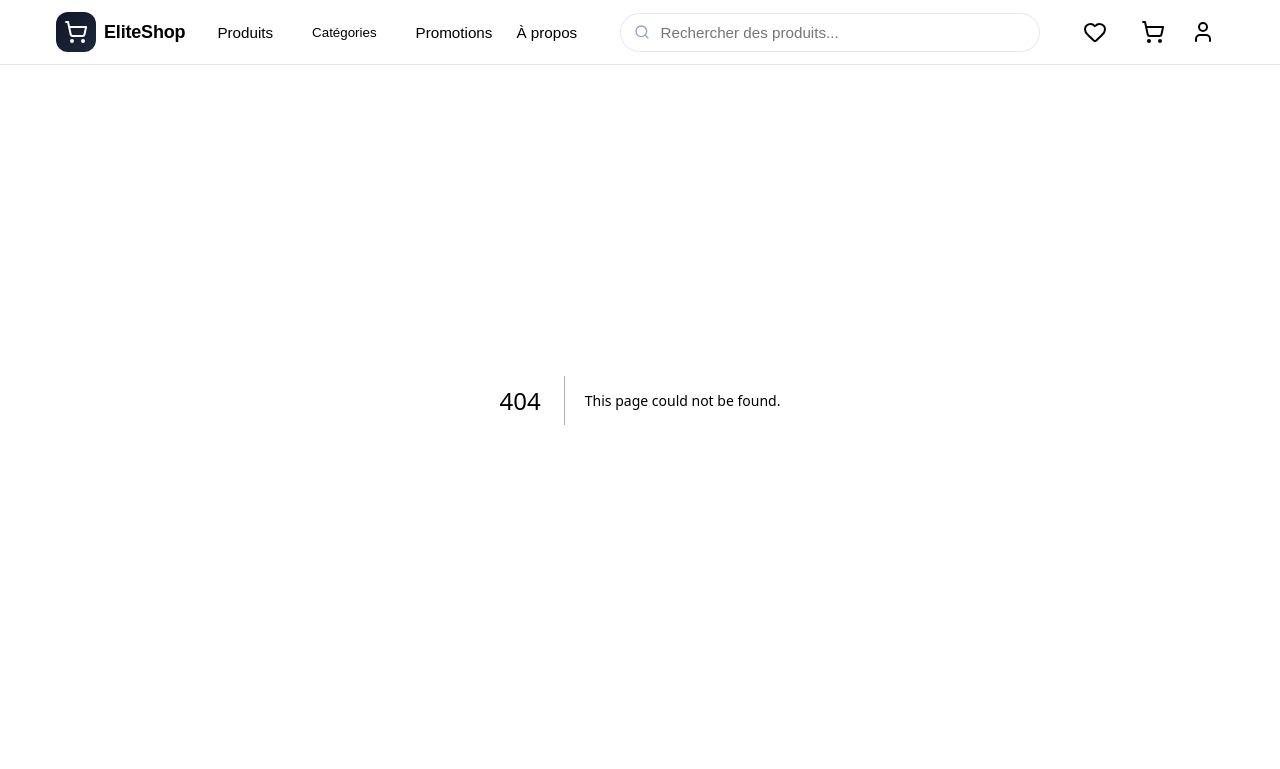
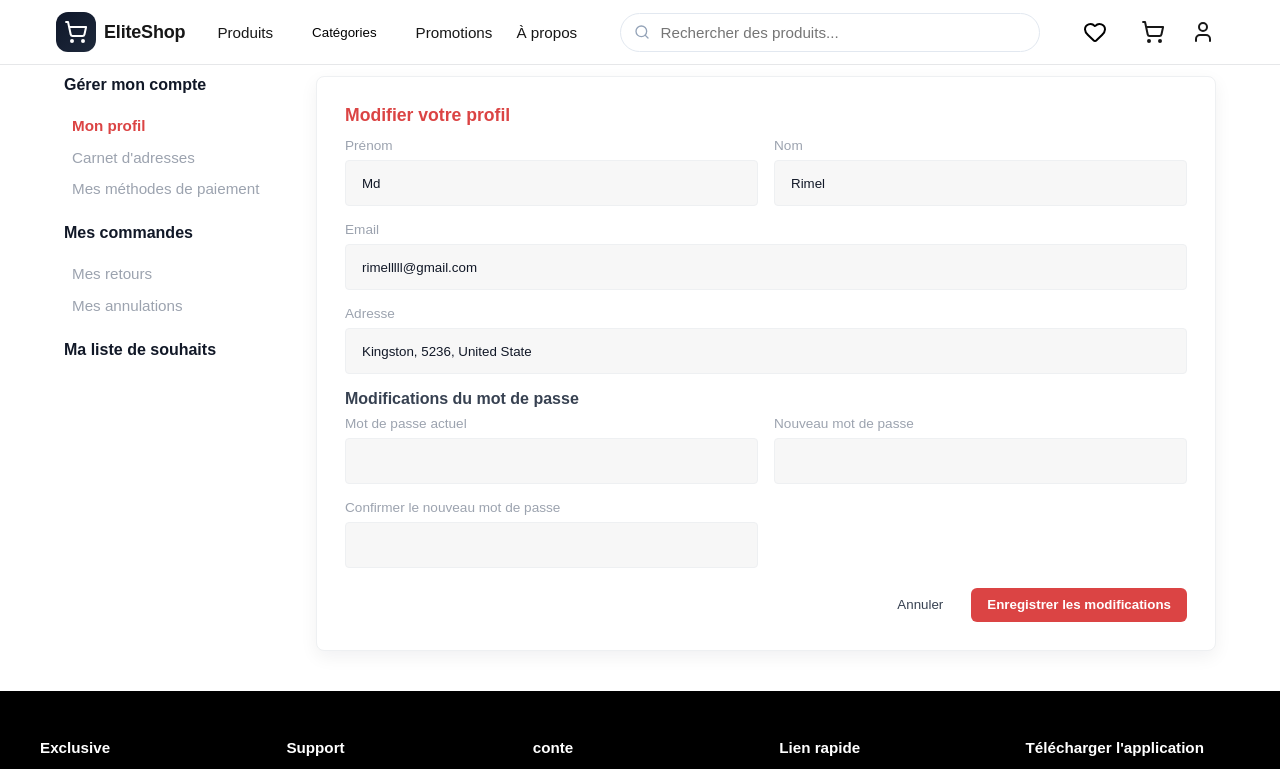
Before and after one commit to amad-khaly-diallo/boutique_e-commerce, a Next.js app: page /account in a window 1280 px wide. Before the commit this address had no page. Shown: the top 769 px of the page. Built offline with nearby package versions, Linux system fonts and the light colour scheme.

Commit message:
account page

```diff
--- /dev/null
+++ b/app/account/page.css
@@ -0,0 +1,141 @@
+/* Styles pour la page "Mon compte" (profil) */
+
+:root {
+    --muted: #9ca3af;
+    --text: #111827;
+    --card-bg: #fff;
+    --border: #eef0f2;
+    --accent: #db4444;
+}
+
+.account-page {
+    padding: 2.5rem 1.5rem;
+    max-width: 1200px;
+    margin: 0 auto;
+    color: var(--text);
+}
+
+.breadcrumb {
+    color: var(--muted);
+    font-size: 0.9rem;
+    margin-bottom: 1.25rem;
+}
+
+.account-grid {
+    display: grid;
+    grid-template-columns: 220px 1fr;
+    gap: 2rem;
+    align-items: start;
+}
+
+.sidebar {
+    font-size: 0.95rem;
+}
+
+.sidebar h3 {
+    margin: 0 0 1rem 0;
+    font-size: 1rem;
+}
+
+.nav-list {
+    list-style: none;
+    padding: 0;
+    margin: 0;
+}
+
+.nav-list li {
+    padding: 0.45rem 0.5rem;
+    color: var(--muted);
+}
+
+.nav-list li.active {
+    color: var(--accent);
+    font-weight: 700;
+}
+
+.main-card {
+    background: var(--card-bg);
+    border-radius: 8px;
+    box-shadow: 0 6px 18px rgba(15, 23, 42, 0.06);
+    padding: 1.75rem;
+    border: 1px solid var(--border);
+}
+
+.main-card h2 {
+    margin: 0 0 0.75rem 0;
+    color: var(--accent);
+    font-size: 1.1rem;
+}
+
+.field-grid {
+    display: grid;
+    grid-template-columns: 1fr 1fr;
+    gap: 1rem;
+    margin-bottom: 1rem;
+}
+
+.field {
+    display: flex;
+    flex-direction: column;
+}
+
+.field label {
+    font-size: 0.85rem;
+    color: var(--muted);
+    margin-bottom: 0.45rem;
+}
+
+.field input {
+    padding: 0.9rem 1rem;
+    border: 1px solid var(--border);
+    background: #f7f7f7;
+    border-radius: 4px;
+    color: var(--text);
+}
+
+.full-width {
+    grid-column: 1 / -1;
+}
+
+.password-section {
+    margin-top: 1rem;
+}
+
+.btn-row {
+    display: flex;
+    justify-content: flex-end;
+    gap: 0.75rem;
+    margin-top: 1.25rem;
+}
+
+.btn-cancel {
+    background: transparent;
+    border: none;
+    color: #374151;
+    padding: 0.5rem 1rem;
+    cursor: pointer;
+}
+
+.btn-save {
+    background: var(--accent);
+    color: white;
+    border: none;
+    padding: 0.6rem 1rem;
+    border-radius: 6px;
+    font-weight: 700;
+    cursor: pointer;
+}
+
+@media (max-width: 900px) {
+    .account-grid {
+        grid-template-columns: 1fr;
+    }
+
+    .field-grid {
+        grid-template-columns: 1fr;
+    }
+
+    .btn-row {
+        justify-content: flex-start;
+    }
+}
--- /dev/null
+++ b/app/account/page.js
@@ -0,0 +1,112 @@
+'use client';
+import React, { useState } from 'react'
+import './page.css'
+
+export default function AccountPage() {
+    const [form, setForm] = useState({
+        firstName: 'Md',
+        lastName: 'Rimel',
+        email: 'rimelllll@gmail.com',
+        address: 'Kingston, 5236, United State',
+        currentPassword: '',
+        newPassword: '',
+        confirmPassword: ''
+    })
+
+    const [saving, setSaving] = useState(false)
+
+    function onChange(e) {
+        const { name, value } = e.target
+        setForm(prev => ({ ...prev, [name]: value }))
+    }
+
+    async function onSave(e) {
+        e.preventDefault()
+        setSaving(true)
+        try {
+            // Simulation d'enregistrement
+            await new Promise(r => setTimeout(r, 700))
+            alert('Modifications enregistrées')
+        } catch (err) {
+            console.error(err)
+            alert('Erreur lors de l\'enregistrement')
+        } finally {
+            setSaving(false)
+        }
+    }
+
+    return (
+        <main className="account-page">
+            <div className="breadcrumb">Accueil / Mon compte</div>
+
+            <div className="account-grid">
+                <aside className="sidebar">
+                    <h3>Gérer mon compte</h3>
+                    <ul className="nav-list">
+                        <li className="active">Mon profil</li>
+                        <li>Carnet d'adresses</li>
+                        <li>Mes méthodes de paiement</li>
+                    </ul>
+
+                    <h3 style={{ marginTop: '1.25rem' }}>Mes commandes</h3>
+                    <ul className="nav-list">
+                        <li>Mes retours</li>
+                        <li>Mes annulations</li>
+                    </ul>
+
+                    <h3 style={{ marginTop: '1.25rem' }}>Ma liste de souhaits</h3>
+                </aside>
+
+                <section className="main-card">
+                    <h2>Modifier votre profil</h2>
+                    <form onSubmit={onSave} style={{ marginTop: '0.75rem' }}>
+                        <div className="field-grid">
+                            <div className="field">
+                                <label>Prénom</label>
+                                <input name="firstName" value={form.firstName} onChange={onChange} />
+                            </div>
+
+                            <div className="field">
+                                <label>Nom</label>
+                                <input name="lastName" value={form.lastName} onChange={onChange} />
+                            </div>
+
+                            <div className="field full-width">
+                                <label>Email</label>
+                                <input name="email" value={form.email} onChange={onChange} />
+                            </div>
+
+                            <div className="field full-width">
+                                <label>Adresse</label>
+                                <input name="address" value={form.address} onChange={onChange} />
+                            </div>
+                        </div>
+
+                        <div className="password-section">
+                            <h4 style={{ margin: '0 0 0.5rem 0', color: '#374151' }}>Modifications du mot de passe</h4>
+                            <div className="field-grid">
+                                <div className="field">
+                                    <label>Mot de passe actuel</label>
+                                    <input type="password" name="currentPassword" value={form.currentPassword} onChange={onChange} />
+                                </div>
+                                <div className="field">
+                                    <label>Nouveau mot de passe</label>
+                                    <input type="password" name="newPassword" value={form.newPassword} onChange={onChange} />
+                                </div>
+                                <div className="field">
+                                    <label>Confirmer le nouveau mot de passe</label>
+                                    <input type="password" name="confirmPassword" value={form.confirmPassword} onChange={onChange} />
+                                </div>
+                            </div>
+                        </div>
+
+                        <div className="btn-row">
+                            <button type="button" className="btn-cancel" onClick={() => window.location.reload()}>Annuler</button>
+                            <button type="submit" className="btn-save" disabled={saving}>{saving ? 'Enregistrement...' : "Enregistrer les modifications"}</button>
+                        </div>
+                    </form>
+                </section>
+            </div>
+        </main>
+    )
+}
```
